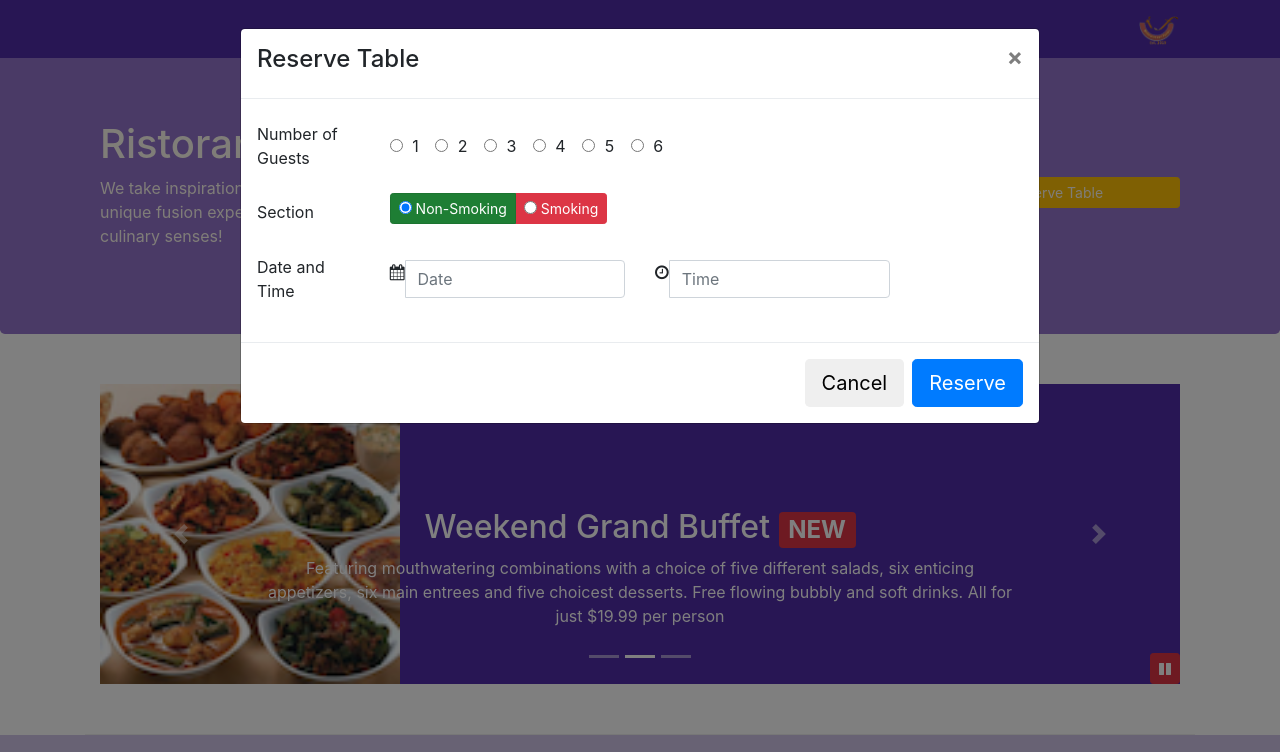
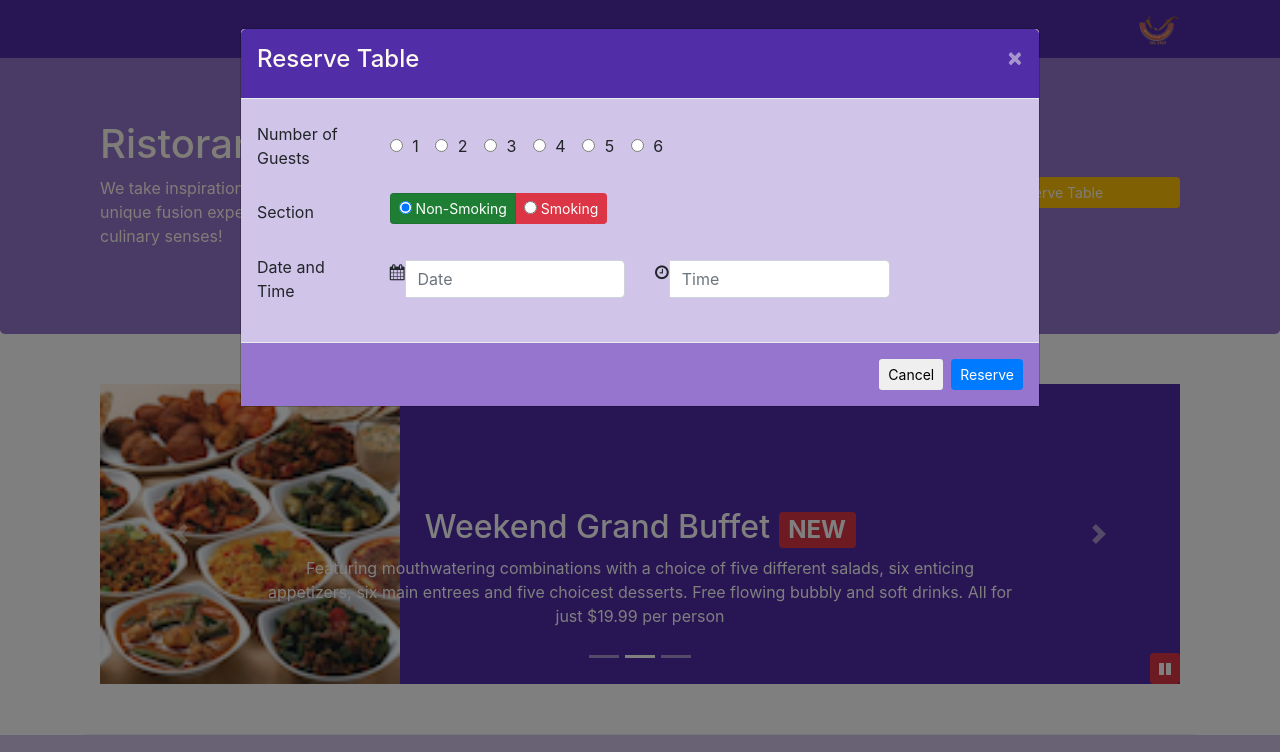
Before and after one commit to fireyose/ConFusion, a website: page index.html in a window 1280 px wide. Both pictures are taken after a click on the button "Reserve Table". Shown: the top 752 px of the page. Drawn offline with nearby package versions, Linux system fonts and the light colour scheme.

Commit message:
JS modal integration

```diff
--- a/css/styles.scss
+++ b/css/styles.scss
@@ -31,7 +31,7 @@ $carousel-item-height: 300px;
     color:floralwhite;
 }
 
-address{
+address {
     font-size:80%;
     margin:0px;
     color:#0f0f0f;
@@ -71,3 +71,20 @@ body{
     position: absolute;
     bottom: 0px;
 }
+
+.modal-header {
+    background: $background-dark;
+    color: floralwhite;
+
+    .close {
+        color: floralwhite;
+    }
+}
+
+.modal-body {
+    background: $background-pale;
+}
+
+.modal-footer {
+    background: $background-light;
+}
--- a/index.html
+++ b/index.html
@@ -37,7 +37,7 @@
                     <li class="nav-item"><a class="nav-link" href="./contactus.html"><span class="fa fa-address-card fa-lg"></span> Contact</a></li>
                 </ul>
                 <span class="navbar-text">
-                    <a data-toggle="modal" data-target="#loginModal">
+                    <a id="loginButton">
                         <span class="fa fa-sign-in"></span> Login
                     </a>
                 </span>
@@ -142,8 +142,8 @@
                     </form>
                 </div>
                 <div class="modal-footer">
-                    <button type="button" class="btn btn-default btn-lg" data-dismiss="modal">Cancel</button>
-                    <button type="button" class="btn btn-primary btn-lg">Reserve</button>
+                    <button type="button" class="btn btn-default btn-sm" data-dismiss="modal">Cancel</button>
+                    <button type="button" class="btn btn-primary btn-sm">Reserve</button>
                 </div>
             </div>
         </div>
@@ -161,7 +161,7 @@
                     <img src="img/logo.png" class="img-fluid">
                 </div>
                 <div class=" col col-md-3 flex-last align-self-center">
-                    <a data-toggle="modal" data-target="#reserveTableModal" type="button" role="button"
+                    <a id="reserveTableButton" type="button" role="button"
                         class="btn btn-warning btn-sm btn-block" data-placement="bottom">
                         Reserve Table
                     </a>
--- a/js/scripts.js
+++ b/js/scripts.js
@@ -14,4 +14,12 @@ $(document).ready(function() {
             $('#carousel-button').children('span').addClass('fa-pause');
         }
     });
+
+    $('#loginButton').click(function() {
+        $('#loginModal').modal();
+    });
+
+    $('#reserveTableButton').click(function() {
+        $('#reserveTableModal').modal();
+    });
 });
```
Also changed, not shown: contactus.html (line endings or trailing spaces), css/styles.css.
